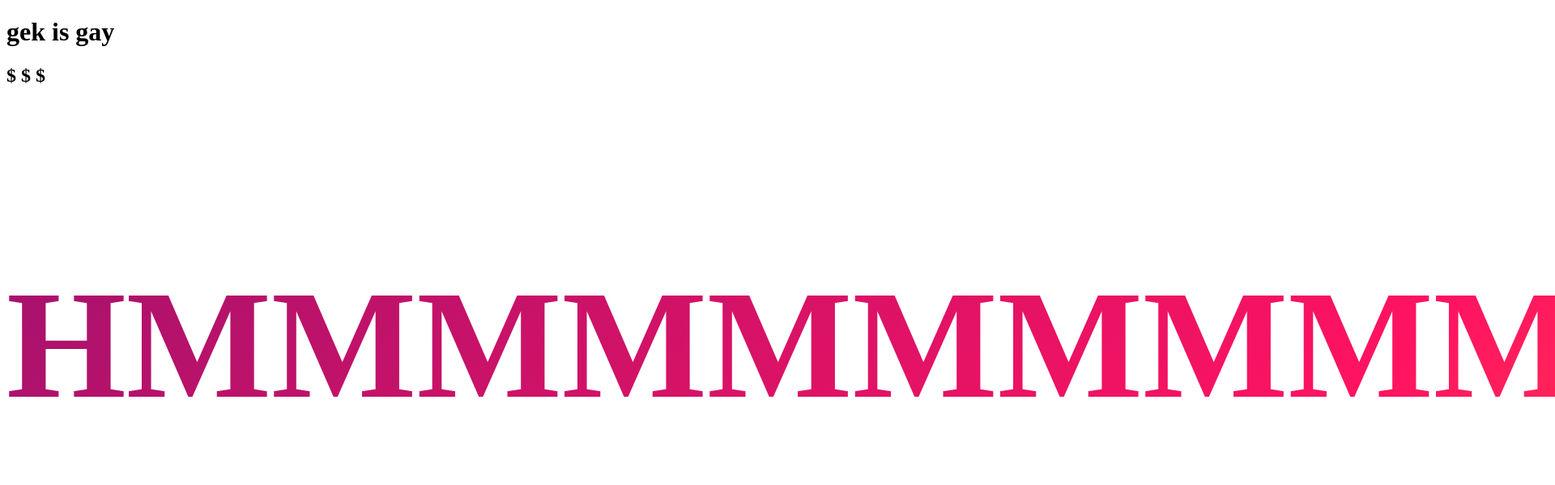
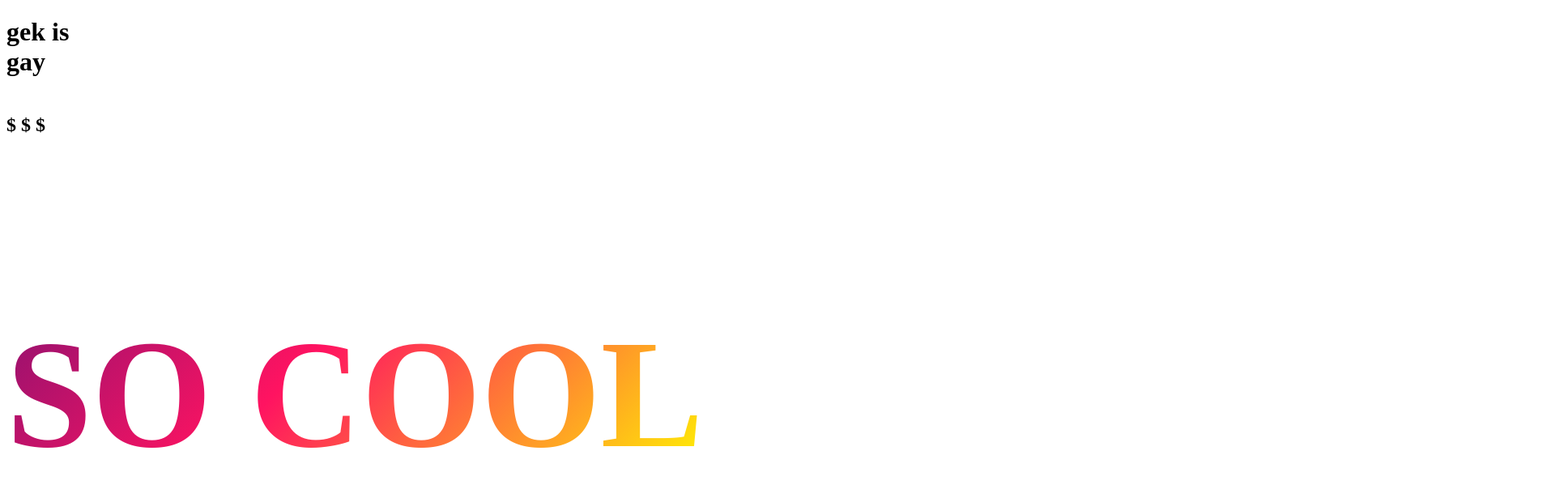
Before and after one commit to moeezx/oogabooga, a plain HTML site: page index.html in a window 1280 px wide. Shown: the top 599 px of the page at 81% size, 1920 px wide, since content can reach past the window. Drawn offline with Linux system fonts and the light colour scheme.

Commit message:
Update index.html

```diff
--- a/index.html
+++ b/index.html
@@ -6,12 +6,14 @@
   </head>
 <body>
 
-  <h1>gek is gay</h1>
+  <div style ="width: 100px; height: 100px; background-color=red;">
+     <h1>gek is gay</h1>
+  </div>
   <h2> $ $ $ </h2>
 <div class="container">
   <div class="row">
     <div class="col-md-12 text-center">
-      <h3 class="animate-charcter"> HMMMMMMMMMMMMMMMMMMMMMMMMMMM </h3>
+      <h3 class="animate-charcter"> So Cool </h3>
     </div>
   </div>
 </div>
```
